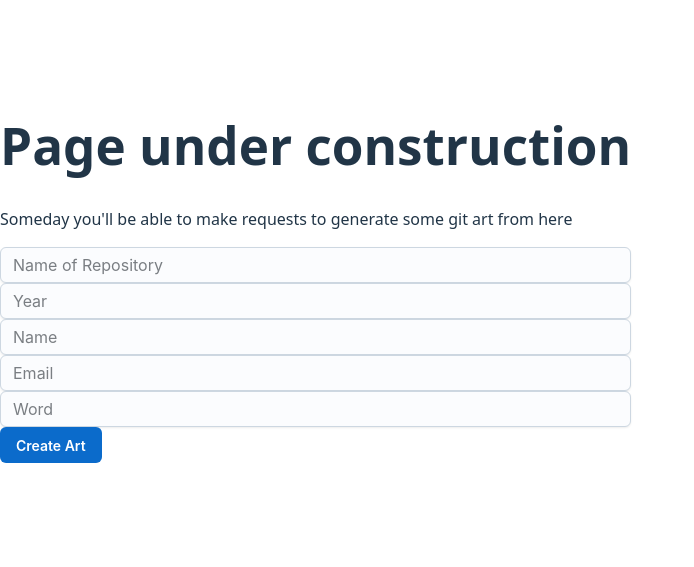
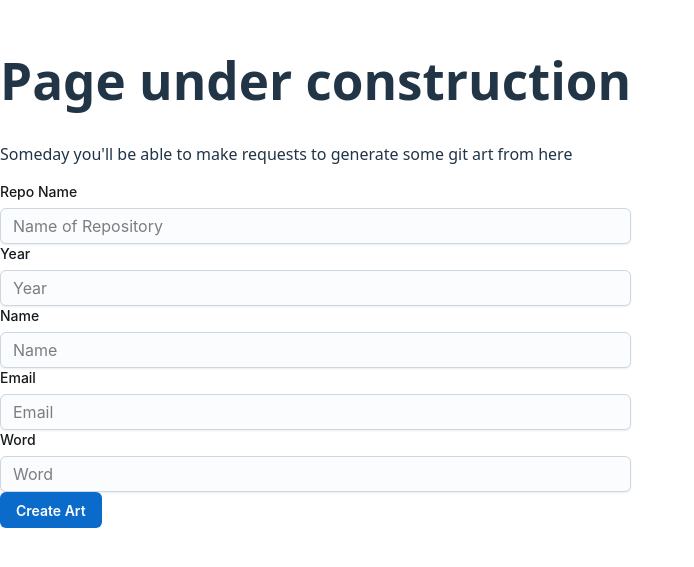
Before and after one commit to maxnovak/git-art-web, a React (Vite) app: page / in a window 1280 px wide. Shown: the part 127-694 px from the top of the page, without its empty margins (0-694 px from the left). Built offline with nearby package versions, Linux system fonts and the light colour scheme.

Commit message:
Add form control for inputs

```diff
--- a/src/Form/index.tsx
+++ b/src/Form/index.tsx
@@ -40,31 +40,51 @@ export const Form = () => {
 
   return <React.Fragment>
     <Stack>
+      <FormControl>
+        <FormLabel>Repo Name</FormLabel>
         <Input
           id="repoName"
           placeholder="Name of Repository"
           onChange={ event => setRepoName(event.target.value) }
+          type="text"
         />
+      </FormControl>
+      <FormControl>
+        <FormLabel>Year</FormLabel>
         <Input
           id="year"
           placeholder="Year"
           onChange={ event => setYear(event.target.value) }
+          type="number"
         />
+      </FormControl>
+      <FormControl>
+        <FormLabel>Name</FormLabel>
         <Input
           id="name"
           placeholder="Name"
           onChange={ event => setName(event.target.value) }
+          type="text"
         />
+      </FormControl>
+      <FormControl>
+        <FormLabel>Email</FormLabel>
         <Input
           id="email"
           placeholder="Email"
           onChange={ event => setEmail(event.target.value) }
+          type="email"
         />
+      </FormControl>
+      <FormControl>
+        <FormLabel>Word</FormLabel>
         <Input
           id="word"
           placeholder="Word"
           onChange={ event => setWord(event.target.value) }
+          type="text"
         />
+      </FormControl>
     </Stack>
     <Button onClick={postData} loading={loading}>Create Art</Button>
   </React.Fragment>
```
Lines whose indentation alone changed are shown as unchanged.
